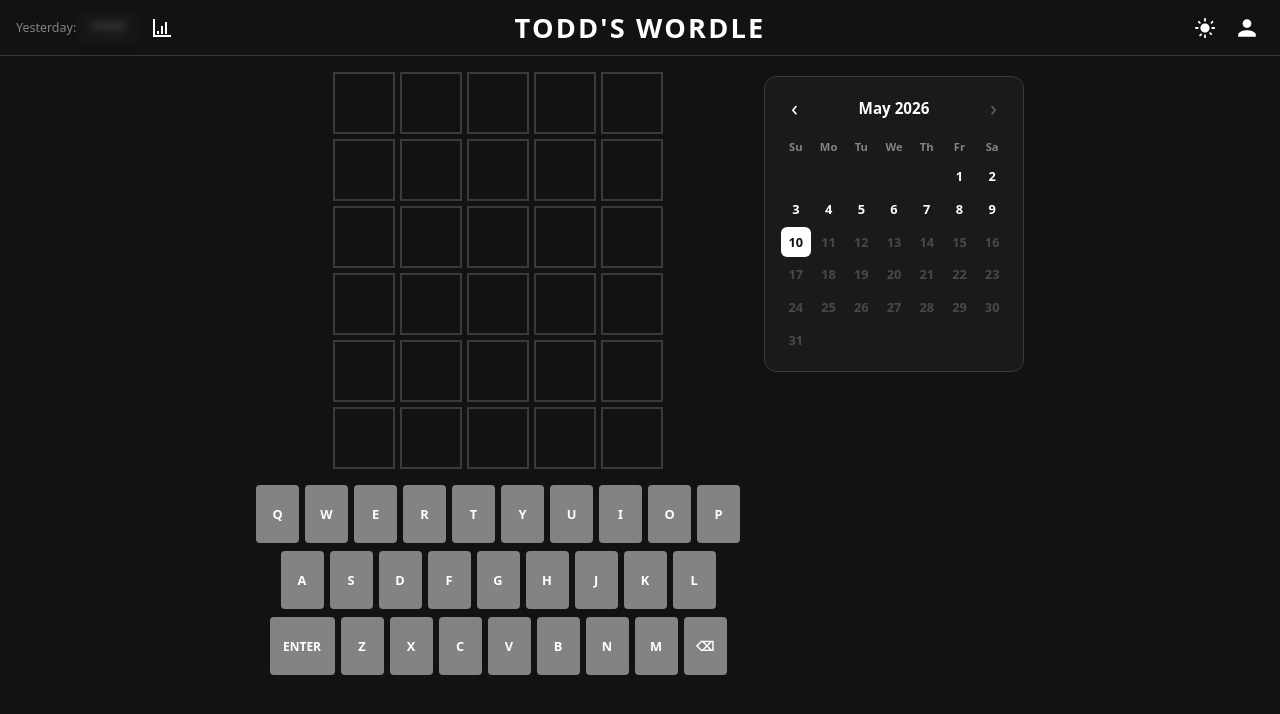
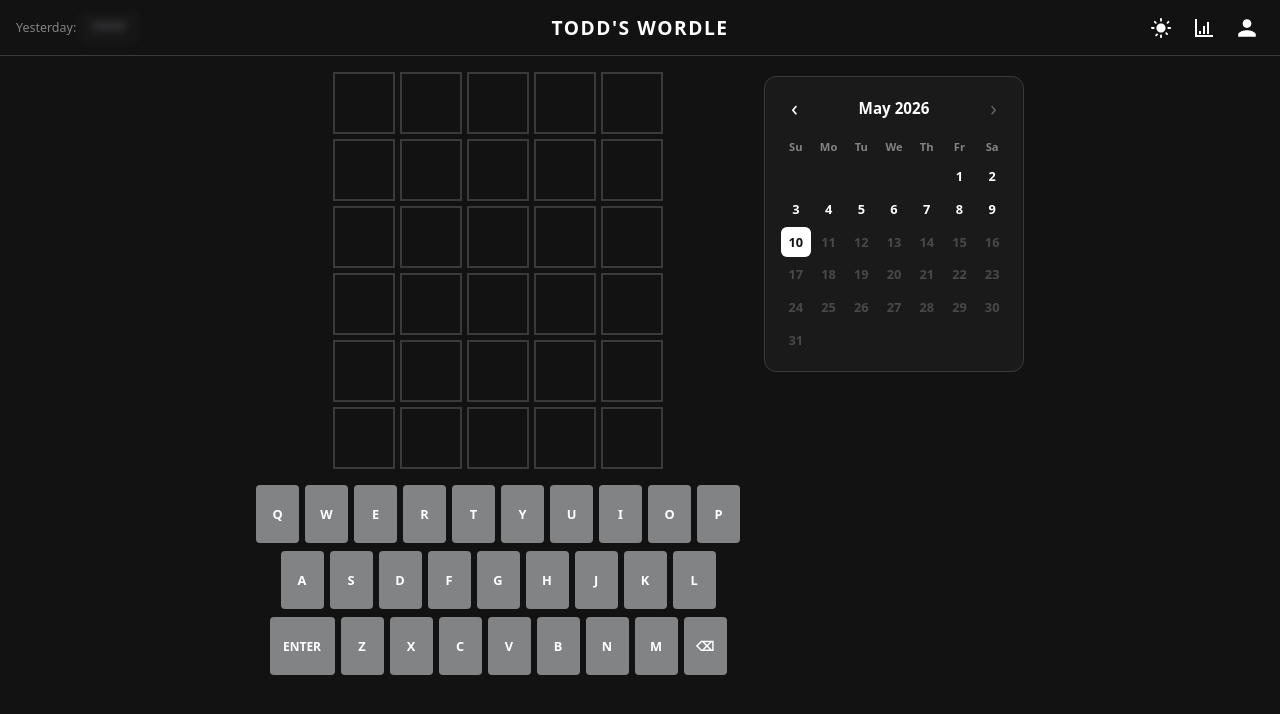
Before and after one commit to stanevt/wordle, a React (Vite) app: page / in a window 1280 px wide. Shown: the top 714 px of the page. Built offline with nearby package versions, Linux system fonts and the light colour scheme; no server answers.

Commit message:
Shrink header title, restore stats to right side

```diff
--- a/src/components/Header.css
+++ b/src/components/Header.css
@@ -12,7 +12,7 @@
 }
 
 .header-title {
-  font-size: 1.7rem;
+  font-size: 1.2rem;
   font-weight: 700;
   letter-spacing: 0.08em;
   text-transform: uppercase;
--- a/src/components/Header.jsx
+++ b/src/components/Header.jsx
@@ -42,11 +42,6 @@ export default function Header({ onStatsClick, onCalendarClick, onAuthClick, onS
           </svg>
           <span className="cal-date-badge">{selectedDate?.slice(5)}</span>
         </button>
-        <button className="icon-btn" onClick={onStatsClick} aria-label="Statistics">
-          <svg viewBox="0 0 24 24" fill="currentColor" width="24" height="24">
-            <path d="M3 3v18h18v-2H5V3H3zm4 12h2v3H7v-3zm4-5h2v8h-2v-8zm4-4h2v12h-2V6z"/>
-          </svg>
-        </button>
       </div>
 
       <h1 className="header-title">Todd's Wordle</h1>
@@ -62,6 +57,11 @@ export default function Header({ onStatsClick, onCalendarClick, onAuthClick, onS
               <path d="M12 7c-2.76 0-5 2.24-5 5s2.24 5 5 5 5-2.24 5-5-2.24-5-5-5zM2 13h2c.55 0 1-.45 1-1s-.45-1-1-1H2c-.55 0-1 .45-1 1s.45 1 1 1zm18 0h2c.55 0 1-.45 1-1s-.45-1-1-1h-2c-.55 0-1 .45-1 1s.45 1 1 1zM11 2v2c0 .55.45 1 1 1s1-.45 1-1V2c0-.55-.45-1-1-1s-1 .45-1 1zm0 18v2c0 .55.45 1 1 1s1-.45 1-1v-2c0-.55-.45-1-1-1s-1 .45-1 1zM5.99 4.58a.996.996 0 0 0-1.41 0 .996.996 0 0 0 0 1.41l1.06 1.06c.39.39 1.03.39 1.41 0s.39-1.03 0-1.41L5.99 4.58zm12.37 12.37a.996.996 0 0 0-1.41 0 .996.996 0 0 0 0 1.41l1.06 1.06c.39.39 1.03.39 1.41 0a.996.996 0 0 0 0-1.41l-1.06-1.06zm1.06-12.37l-1.06 1.06a.996.996 0 0 0 0 1.41c.39.39 1.03.39 1.41 0l1.06-1.06a.996.996 0 0 0 0-1.41.996.996 0 0 0-1.41 0zM7.05 18.36l-1.06 1.06a.996.996 0 0 0 0 1.41c.39.39 1.03.39 1.41 0l1.06-1.06a.996.996 0 0 0 0-1.41.996.996 0 0 0-1.41 0z"/>
             </svg>
           )}
+        </button>
+        <button className="icon-btn" onClick={onStatsClick} aria-label="Statistics">
+          <svg viewBox="0 0 24 24" fill="currentColor" width="24" height="24">
+            <path d="M3 3v18h18v-2H5V3H3zm4 12h2v3H7v-3zm4-5h2v8h-2v-8zm4-4h2v12h-2V6z"/>
+          </svg>
         </button>
         <div className="auth-btn-wrap" ref={dropdownRef}>
           <button
```
